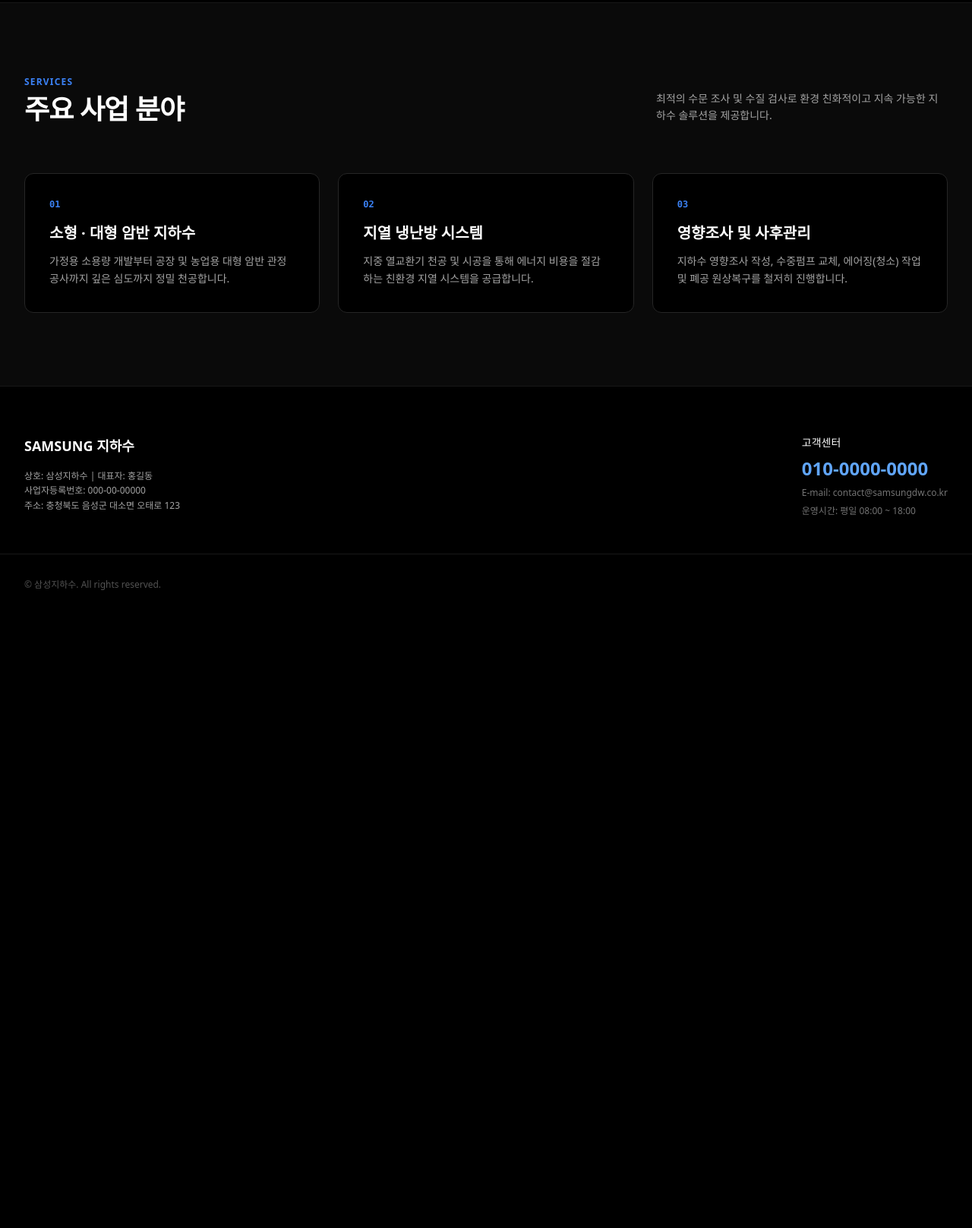
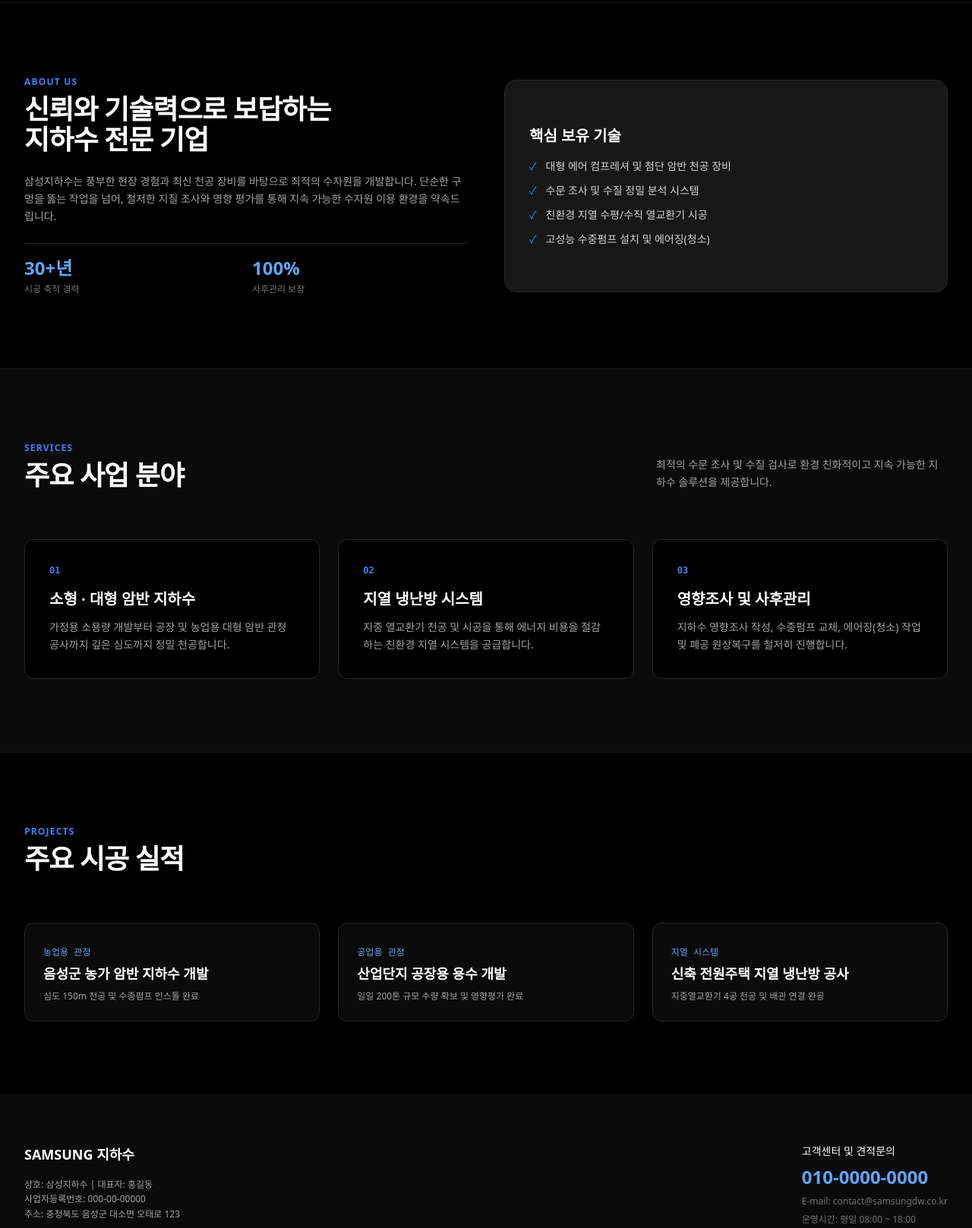
Before and after one commit to ninga312-pixel/S10, a plain HTML site: page index.html in a window 1280 px wide. Shown: the part 797-2414 px from the top of the page at 76% size. Before the commit the page ends 1639 px from the top, so only its background shows below. Drawn offline with nearby package versions, Linux system fonts and the light colour scheme; grey boxes are pictures that could not be loaded.

Commit message:
Update index.html

```diff
--- a/index.html
+++ b/index.html
@@ -81,7 +81,53 @@
         </div>
     </section>
 
-    <!-- 3. Key Services (사업 분야) -->
+    <!-- 3. About Section (회사소개 - 추가됨!) -->
+    <section id="about" class="py-24 bg-black border-t border-neutral-900">
+        <div class="max-w-7xl mx-auto px-6 sm:px-8">
+            <div class="grid md:grid-cols-2 gap-12 items-center">
+                <div>
+                    <span class="text-blue-500 text-xs font-semibold tracking-widest uppercase block mb-2">About Us</span>
+                    <h2 class="text-3xl sm:text-4xl font-bold text-white tracking-tight mb-6">
+                        신뢰와 기술력으로 보답하는<br />
+                        지하수 전문 기업
+                    </h2>
+                    <p class="text-neutral-400 text-sm leading-relaxed mb-6">
+                        삼성지하수는 풍부한 현장 경험과 최신 천공 장비를 바탕으로 최적의 수자원을 개발합니다.
+                        단순한 구멍을 뚫는 작업을 넘어, 철저한 지질 조사와 영향 평가를 통해 지속 가능한 수자원 이용 환경을 약속드립니다.
+                    </p>
+                    <div class="grid grid-cols-2 gap-4 pt-4 border-t border-neutral-800">
+                        <div>
+                            <span class="text-2xl font-bold text-blue-400">30+년</span>
+                            <p class="text-xs text-neutral-500 mt-1">시공 축적 경력</p>
+                        </div>
+                        <div>
+                            <span class="text-2xl font-bold text-blue-400">100%</span>
+                            <p class="text-xs text-neutral-500 mt-1">사후관리 보장</p>
+                        </div>
+                    </div>
+                </div>
+                <div class="bg-neutral-900 border border-neutral-800 rounded-2xl p-8 flex flex-col justify-center min-h-[280px]">
+                    <h3 class="text-xl font-semibold text-white mb-4">핵심 보유 기술</h3>
+                    <ul class="space-y-3 text-sm text-neutral-300">
+                        <li class="flex items-center gap-3">
+                            <span class="text-blue-500">✓</span> 대형 에어 컴프레셔 및 첨단 암반 천공 장비
+                        </li>
+                        <li class="flex items-center gap-3">
+                            <span class="text-blue-500">✓</span> 수문 조사 및 수질 정밀 분석 시스템
+                        </li>
+                        <li class="flex items-center gap-3">
+                            <span class="text-blue-500">✓</span> 친환경 지열 수평/수직 열교환기 시공
+                        </li>
+                        <li class="flex items-center gap-3">
+                            <span class="text-blue-500">✓</span> 고성능 수중펌프 설치 및 에어징(청소)
+                        </li>
+                    </ul>
+                </div>
+            </div>
+        </div>
+    </section>
+
+    <!-- 4. Key Services (사업 분야) -->
     <section id="services" class="py-24 bg-neutral-950 border-t border-neutral-900">
         <div class="max-w-7xl mx-auto px-6 sm:px-8">
             <div class="flex flex-col md:flex-row md:items-end justify-between mb-16 gap-6">
@@ -122,8 +168,35 @@
         </div>
     </section>
 
-    <!-- 4. Footer -->
-    <footer class="bg-black text-neutral-500 py-16 border-t border-neutral-900 text-xs">
+    <!-- 5. Projects Section (시공실적 - 추가됨!) -->
+    <section id="projects" class="py-24 bg-black border-t border-neutral-900">
+        <div class="max-w-7xl mx-auto px-6 sm:px-8">
+            <div class="mb-16">
+                <span class="text-blue-500 text-xs font-semibold tracking-widest uppercase block mb-2">Projects</span>
+                <h2 class="text-3xl sm:text-4xl font-bold text-white tracking-tight">주요 시공 실적</h2>
+            </div>
+            <div class="grid md:grid-cols-3 gap-6">
+                <div class="bg-neutral-950 border border-neutral-800 rounded-xl p-6">
+                    <span class="text-xs text-blue-400 font-mono">농업용 관정</span>
+                    <h4 class="text-lg font-semibold text-white mt-1 mb-2">음성군 농가 암반 지하수 개발</h4>
+                    <p class="text-xs text-neutral-400">심도 150m 천공 및 수중펌프 인스톨 완료</p>
+                </div>
+                <div class="bg-neutral-950 border border-neutral-800 rounded-xl p-6">
+                    <span class="text-xs text-blue-400 font-mono">공업용 관정</span>
+                    <h4 class="text-lg font-semibold text-white mt-1 mb-2">산업단지 공장용 용수 개발</h4>
+                    <p class="text-xs text-neutral-400">일일 200톤 규모 수량 확보 및 영향평가 완료</p>
+                </div>
+                <div class="bg-neutral-950 border border-neutral-800 rounded-xl p-6">
+                    <span class="text-xs text-blue-400 font-mono">지열 시스템</span>
+                    <h4 class="text-lg font-semibold text-white mt-1 mb-2">신축 전원주택 지열 냉난방 공사</h4>
+                    <p class="text-xs text-neutral-400">지중열교환기 4공 천공 및 배관 연결 완공</p>
+                </div>
+            </div>
+        </div>
+    </section>
+
+    <!-- 6. Footer & Contact (견적문의 및 푸터) -->
+    <footer id="contact" class="bg-neutral-950 text-neutral-500 py-16 border-t border-neutral-900 text-xs">
         <div class="max-w-7xl mx-auto px-6 sm:px-8 flex flex-col md:flex-row justify-between gap-10">
             <div>
                 <span class="text-white font-bold text-lg block mb-4">SAMSUNG 지하수</span>
@@ -134,7 +207,7 @@
                 </p>
             </div>
             <div class="space-y-2">
-                <p class="text-white font-medium text-sm mb-2">고객센터</p>
+                <p class="text-white font-medium text-sm mb-2">고객센터 및 견적문의</p>
                 <p class="text-2xl font-bold text-blue-400">010-0000-0000</p>
                 <p>E-mail: contact@samsungdw.co.kr</p>
                 <p>운영시간: 평일 08:00 ~ 18:00</p>
```
